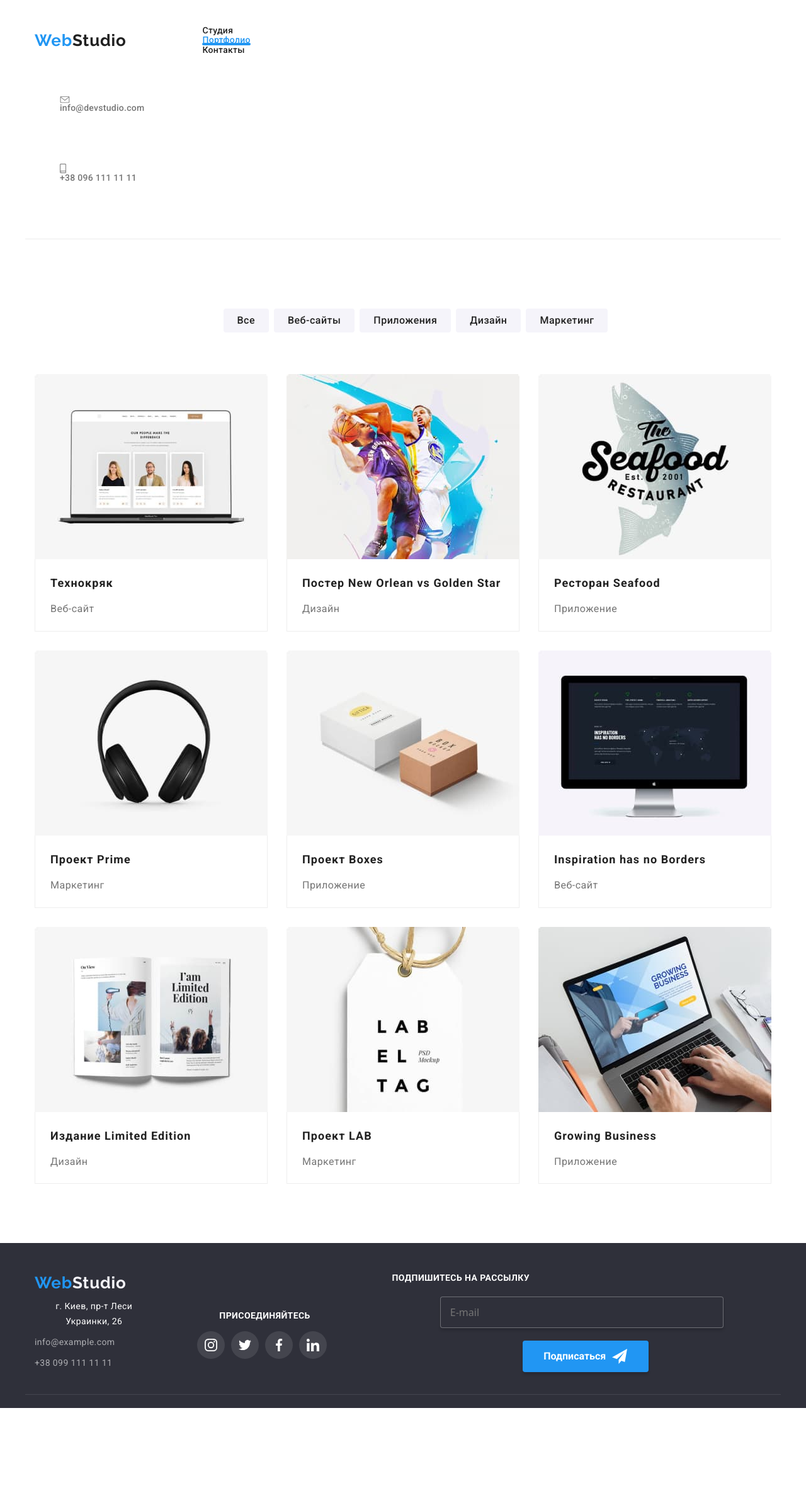
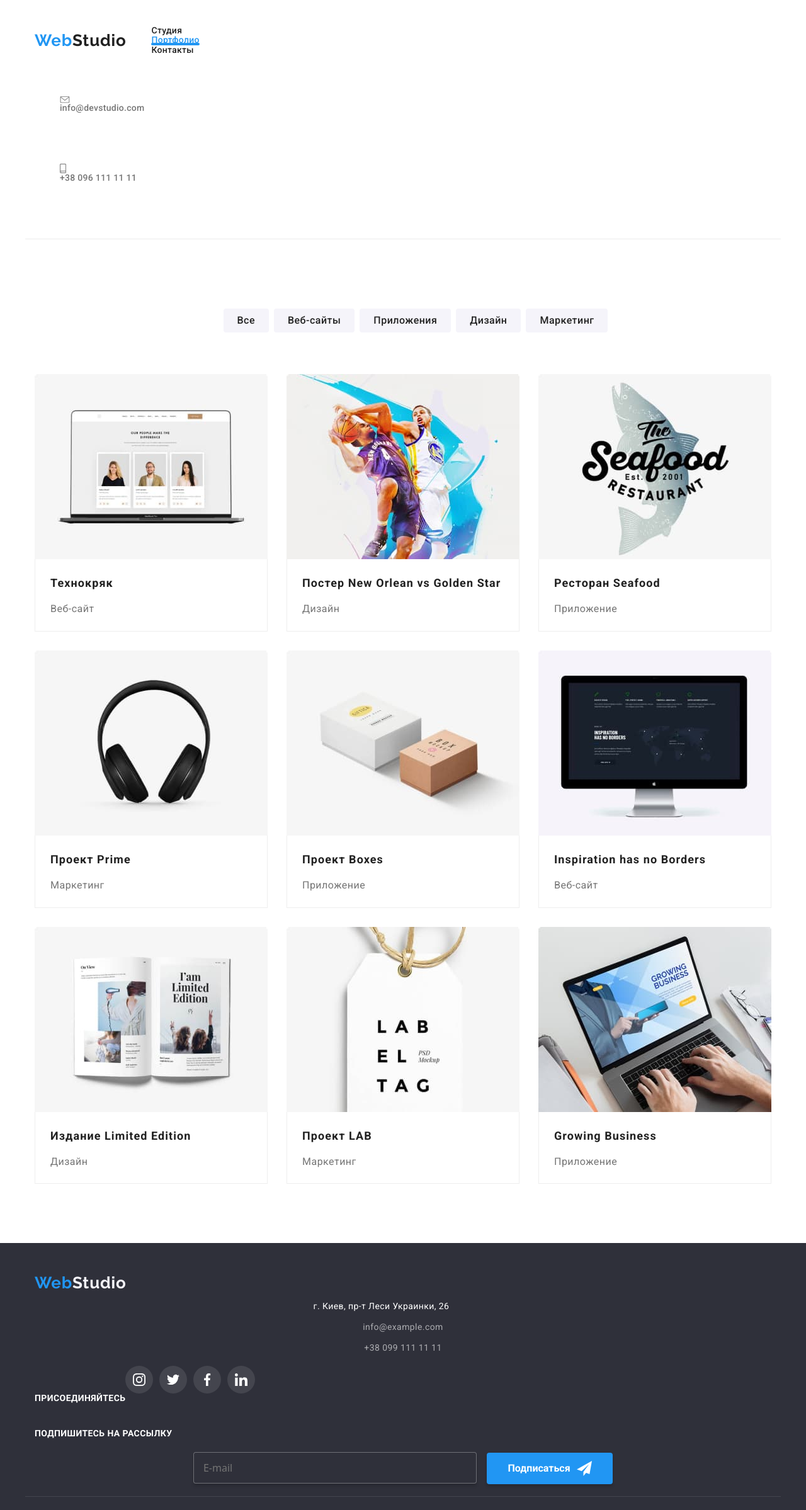
Before and after one commit to Maxim-Shinkarchuk/goit-markup-hw-08, a plain HTML site: page portfolio.html in a window 1280 px wide. Shown: the whole page at 63% size. Before the commit the page ends 2236 px from the top, so only its background shows below. Drawn offline with nearby package versions, Linux system fonts and the light colour scheme.

Commit message:
1122112211

```diff
--- a/sass/components/_footer.scss
+++ b/sass/components/_footer.scss
@@ -32,7 +32,22 @@
   }
 
   @media screen and (min-width: 768px) {
+    display: flexbox;
+  }
+
+  @media screen and (min-width: 1200px) {
+  }
+}
+
+.footer-adress {
+  @media screen and (min-width: 480px) {
+  }
+
+  @media screen and (min-width: 768px) {
     display: flex;
+    flex-direction: column;
+    margin-left: 100px;
+    width: 232px;
   }
 
   @media screen and (min-width: 1200px) {
@@ -77,7 +92,8 @@
   }
 
   @media screen and (min-width: 768px) {
-    display: block;
+    display: flex;
+    justify-content: center;
   }
 
   @media screen and (min-width: 1200px) {
@@ -102,6 +118,8 @@
   }
 
   @media screen and (min-width: 768px) {
+    display: flex;
+    justify-content: center;
   }
 
   @media screen and (min-width: 1200px) {
@@ -115,6 +133,8 @@
   }
 
   @media screen and (min-width: 768px) {
+    display: flex;
+    flex-wrap: wrap;
   }
 
   @media screen and (min-width: 1200px) {
--- a/sass/components/_header.scss
+++ b/sass/components/_header.scss
@@ -34,6 +34,8 @@
     margin-right: auto;
     padding: 0px;
     width: 768px;
+    justify-content: space-between;
+    align-items: center;
   }
 
   @media screen and (min-width: 1200px) {
--- a/sass/components/_logo.scss
+++ b/sass/components/_logo.scss
@@ -21,8 +21,6 @@
 
   @media screen and (min-width: 768px) {
     display: block;
-    flex-wrap: wrap;
-    margin-right: 81px;
   }
 
   @media screen and (min-width: 1200px) {
```
Also changed, not shown: index.html (+1 -1 lines), css/main.css, css/main.min.css, 2 other files.
